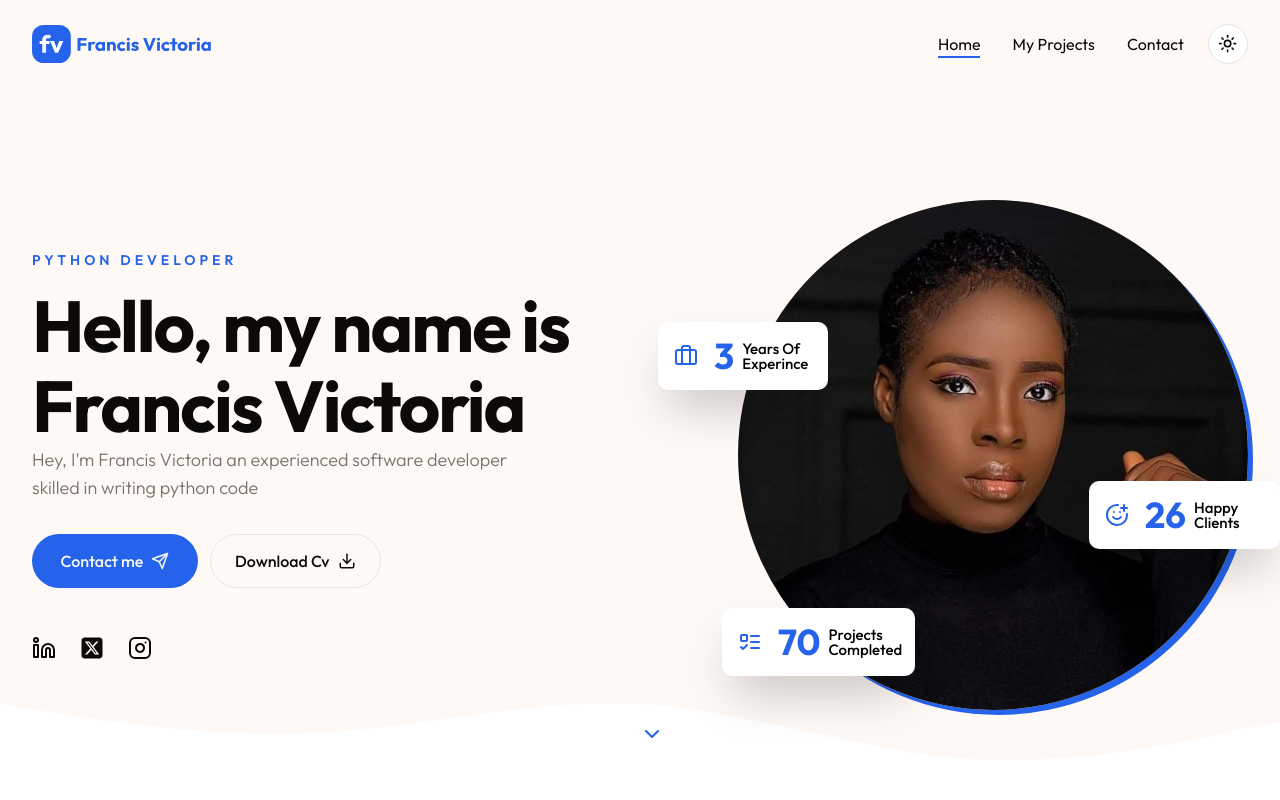
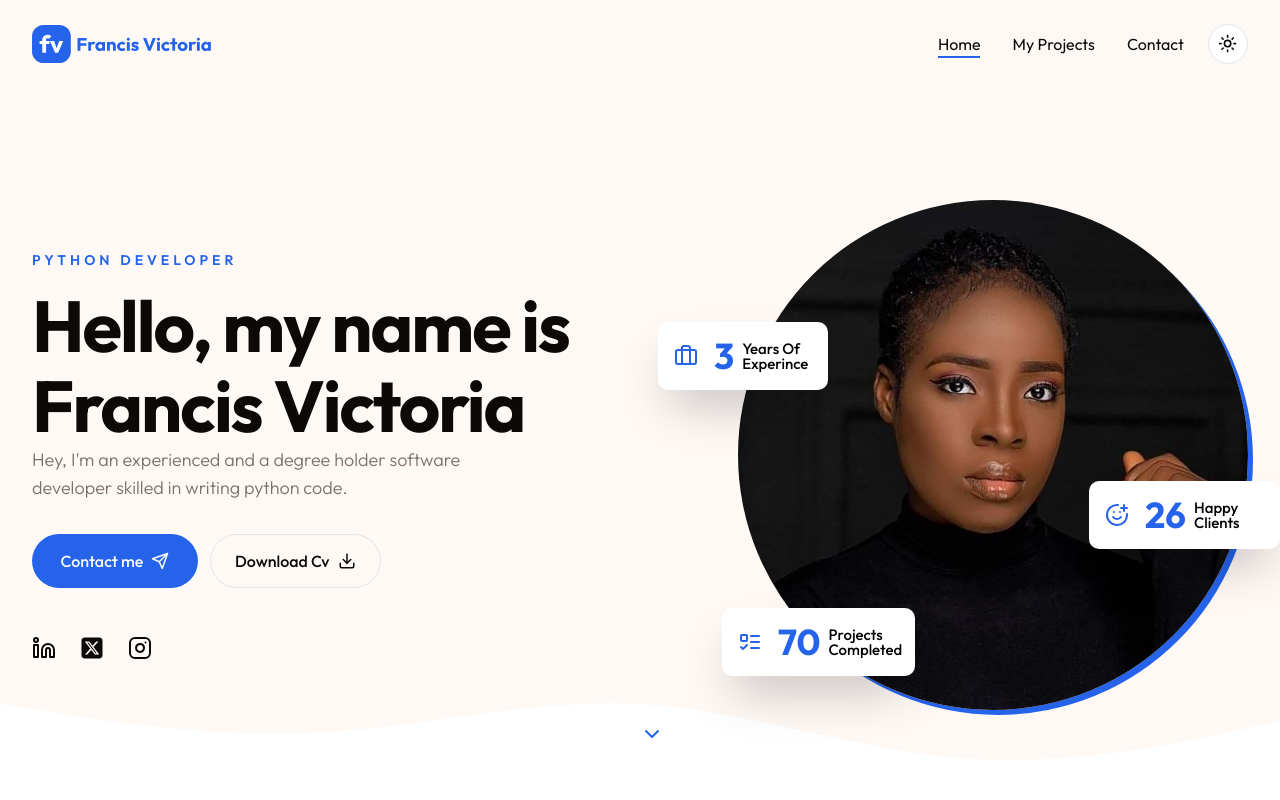
Before and after one commit to DevIsraelHub/portfolio-website, a Next.js app: page / in a window 1280 px wide. Shown: the top 800 px of the page. Built offline with nearby package versions, Linux system fonts and the light colour scheme.

Commit message:
refactor: modified the hero description

```diff
--- a/src/modules/Home/Hero/index.tsx
+++ b/src/modules/Home/Hero/index.tsx
@@ -17,7 +17,7 @@ const Hero = () => {
             <h1 className="h1">Hello, my name is {siteOwner}
             </h1>
             <p className="subtitle max-w-[490px] mx-auto xl:mx-0">
-              Hey, I&apos;m {siteOwner} an experienced software developer skilled in writing python code
+              Hey, I&apos;m an experienced and a degree holder software developer skilled in writing python code.
             </p>
             <div className="flex flex-col gap-y-3 md:flex-row gap-x-3 mx-auto xl:mx-0 mb-12">
               <Button asChild className="gap-x-2">
```
